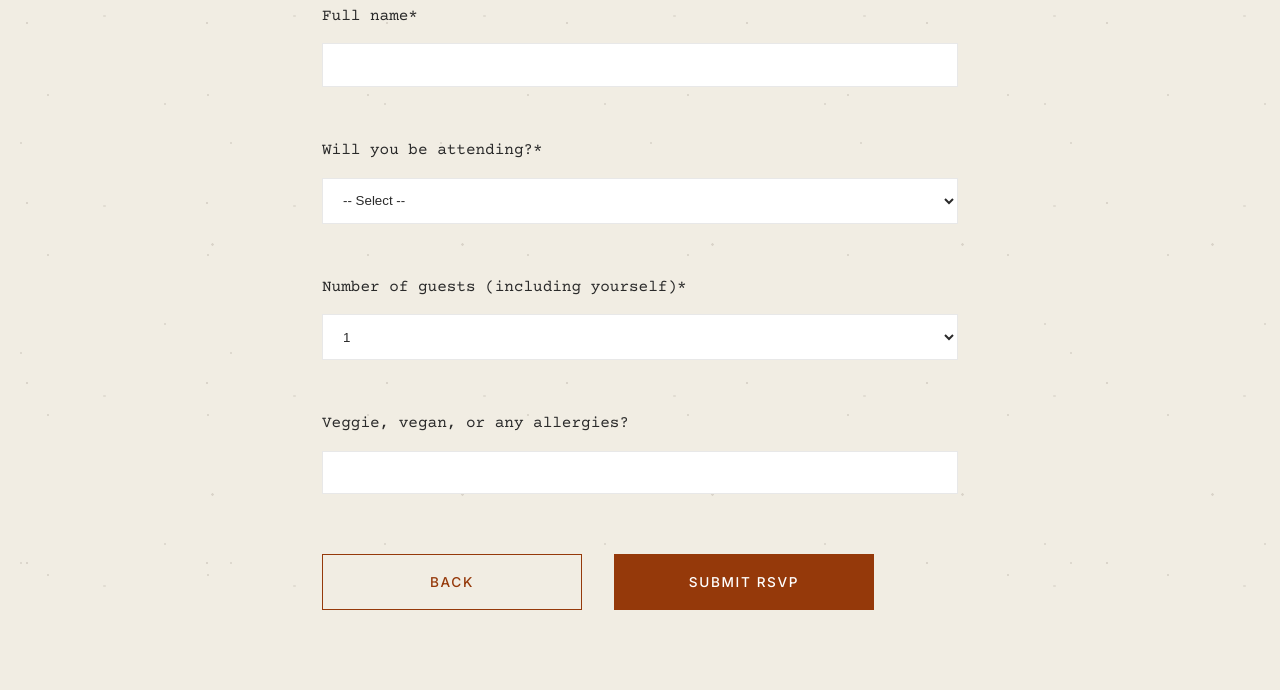
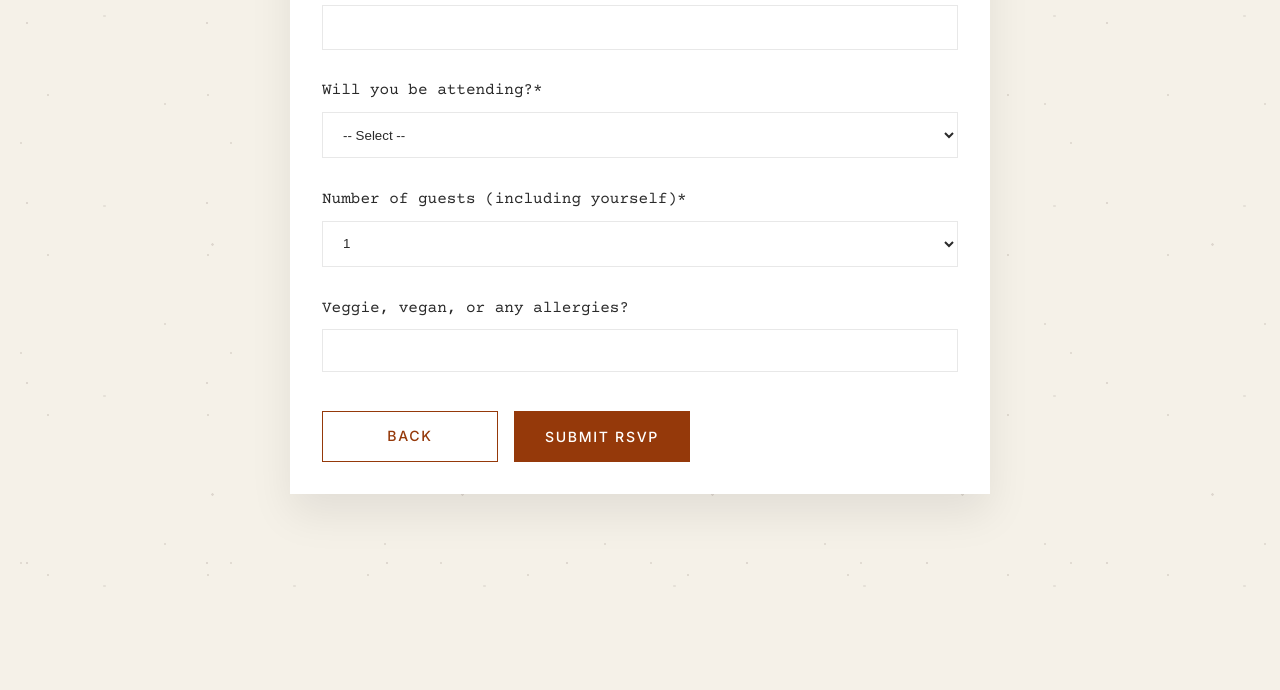
Before and after one commit to KamilaKrotka/kamila-julio, a website: page rsvp.html in a window 1280 px wide. Shown: the part 193-883 px from the top of the page. After the commit the page ends 800 px from the top, so only its background shows below. Drawn offline with nearby package versions, Linux system fonts and the light colour scheme; a web font is replaced by a local one.

Commit message:
push changes

```diff
--- a/rsvp.html
+++ b/rsvp.html
@@ -28,13 +28,12 @@
 
         body {
             font-family: 'Courier Prime', monospace;
-            background-color:#f1ede3;
+            background-color: var(--cream);
             color: var(--dark);
             line-height: 1.6;
             min-height: 100vh;
             padding: 2rem;
         }
-
 
         /* ==========================
    PAPER BACKGROUND TEXTURE
@@ -78,66 +77,59 @@ body::before {
         .container {
             max-width: 700px;
             margin: 0 auto;
-            background: transparent;
-            padding: 3rem 2rem;
-            box-shadow: none;
+            background: white;
+            padding: 2rem;
+            box-shadow: 0 20px 40px rgba(0,0,0,.08);
         }
 
         .top-bar {
             text-align: center;
-            margin-bottom: 2.5rem;
+            margin-bottom: 1.5rem;
         }
 
         .btn {
+            padding: 0.85rem 1.6rem;
+            font-family: 'Inter', sans-serif;
+            font-size: 0.88rem;
+            text-transform: uppercase;
+            letter-spacing: 0.12em;
+            border: 1px solid transparent;
+            cursor: pointer;
+            transition: all 0.3s ease;
+            border-radius: 0;
+            font-weight: 500;
             display: inline-flex;
             align-items: center;
             justify-content: center;
-            width: 260px;
-            height: 56px;
-            padding: 0 1.5rem;
-            font-family: 'Inter', sans-serif;
-            font-size: 0.85rem;
-            text-transform: uppercase;
-            letter-spacing: 0.12em;
-            cursor: pointer;
-            transition: all 0.25s ease;
-            border-radius: 0;
-            font-weight: 500;
+            min-width: 11rem;
+            max-width: 16rem;
+            white-space: normal;
             text-decoration: none;
             text-align: center;
-            white-space: nowrap;
-            line-height: 1;
-        }
-
-        .btn span {
-            display: inline-block;
-            transform-origin: center;
         }
 
         .btn-primary {
             background-color: var(--coral);
-            color: #ffffff;
+            color: white;
             border: 1px solid var(--coral);
         }
 
-        .btn-primary:hover {
-            background-color: var(--brown);
-            border-color: var(--brown);
+        .btn-primary:hover { background-color: var(--brown); }
+
+        .btn-secondary {
+            background-color: transparent;
+            color: var(--coral);
+            border: 1px solid var(--coral);
         }
 
-        .btn-secondary {
-            background-color: #f1ede3;
+        .btn-secondary:hover {
+            background-color: rgba(200, 90, 26, 0.05);
             color: var(--coral);
-            border: 1px solid var(--coral);
-}
-
-        .btn-secondary:hover {
-            background-color: rgba(149, 57, 10, 0.06);
         }
 
-        .form-group { margin-bottom: 3.2rem; }
+        .form-group { margin-bottom: 1.8rem; }
 
-        label { display: block; margin-bottom: 0.85rem; font-weight: 500; }
+        label { display: block; margin-bottom: 0.5rem; font-weight: 500; }
         input, select, textarea {
             width: 100%; padding: 0.85rem 1rem; border: 1px solid var(--light-gray);
             background-color: white; color: var(--dark); border-radius: 0;
@@ -145,7 +137,7 @@ body::before {
 
         input:focus, select:focus, textarea:focus { outline: none; border-color: var(--coral); box-shadow: 0 0 0 3px rgba(217,114,57,.1); }
 
-        .form-footer { display: flex; align-items: center; gap: 2rem; flex-wrap: wrap; margin-top: 1rem; }
+        .form-footer { display: flex; gap: 1rem; flex-wrap: wrap; }
 
         .success-message { display: none; text-align: center; }
         .success-message.active { display: block; }
```
